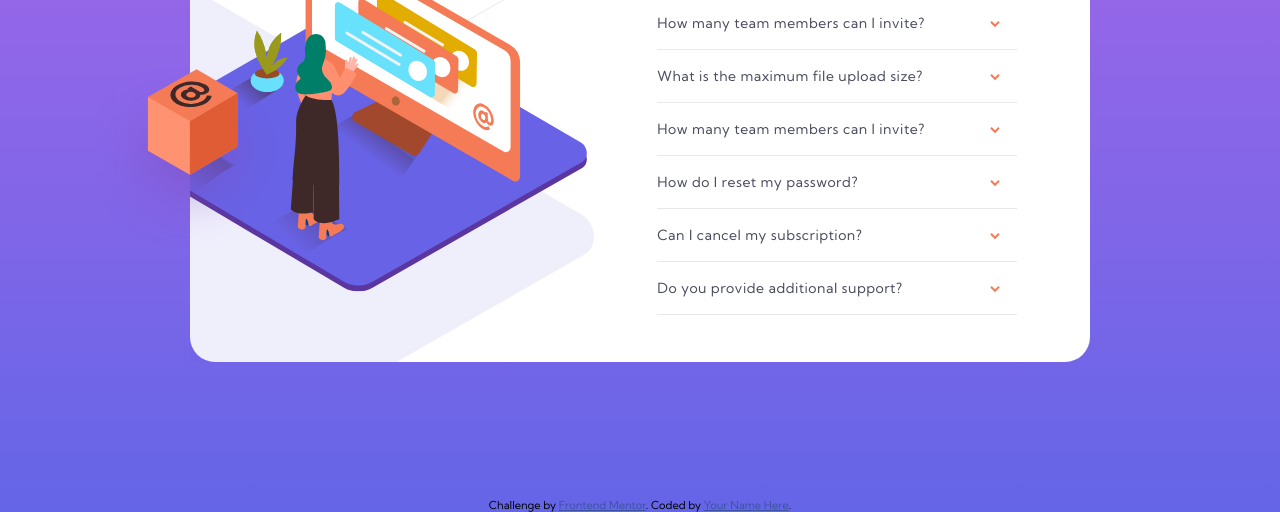
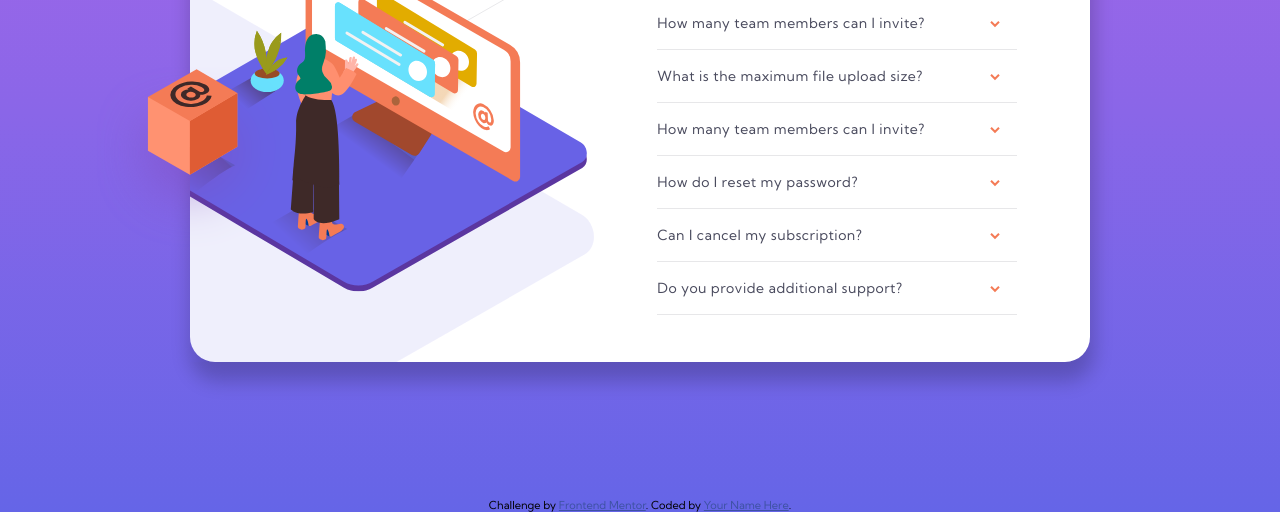
Before and after one commit to axseinga/faq-accordion-card-main, a website: page index.html in a window 1280 px wide. Shown: the part 288-800 px from the top of the page. Drawn offline with Linux system fonts and the light colour scheme.

Commit message:
add shadow css

```diff
--- a/sass/main.scss
+++ b/sass/main.scss
@@ -47,6 +47,7 @@ body {
     position: absolute;
     transform: translate(-50%, -50%);
     border-radius: 25px;
+    box-shadow: 2px 17px 19px 2px rgba(0,0,0,0.2);
 
     display: flex;
 }
```
Also changed, not shown: css/style.css.
